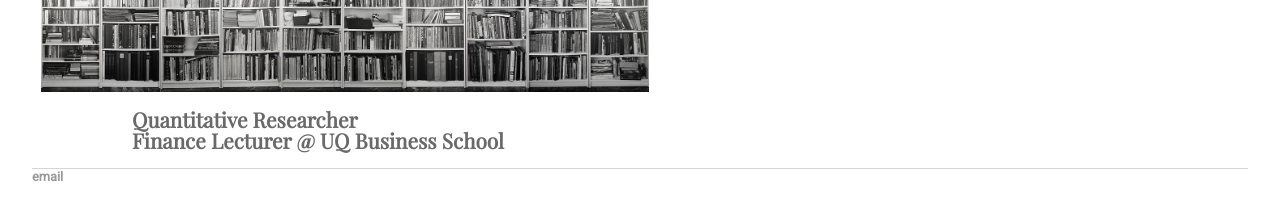
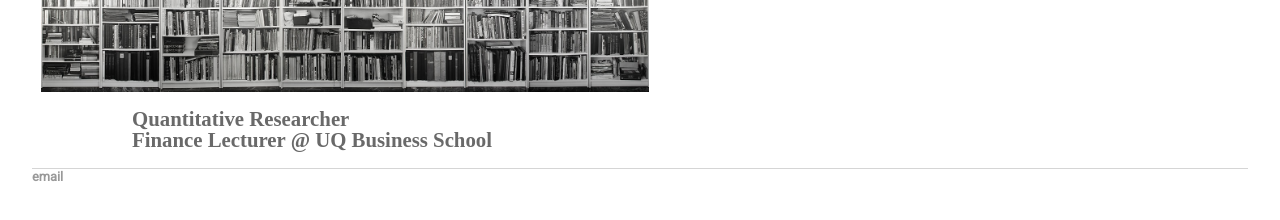
Before and after one commit to weiwangchun/weiwangchun.github.io, a Jekyll site: the page built from index.html, in a window 1280 px wide. Shown: the part 444-664 px from the top of the page. Built offline with Jekyll 4.4.1, drawn with Linux system fonts in a browser that asks for light colours; some web fonts are replaced.

Commit message:
Update main.css

```diff
--- a/css/main.css
+++ b/css/main.css
@@ -53,7 +53,7 @@ h3 {
 
 p {
     font-size: 1em;
-    font-family: 'Playfair Display', serif;
+    font-family: 'Wire One', serif;
     line-height: 1em;
     color: #696969;
     margin: 0px 100px 10px;
```
